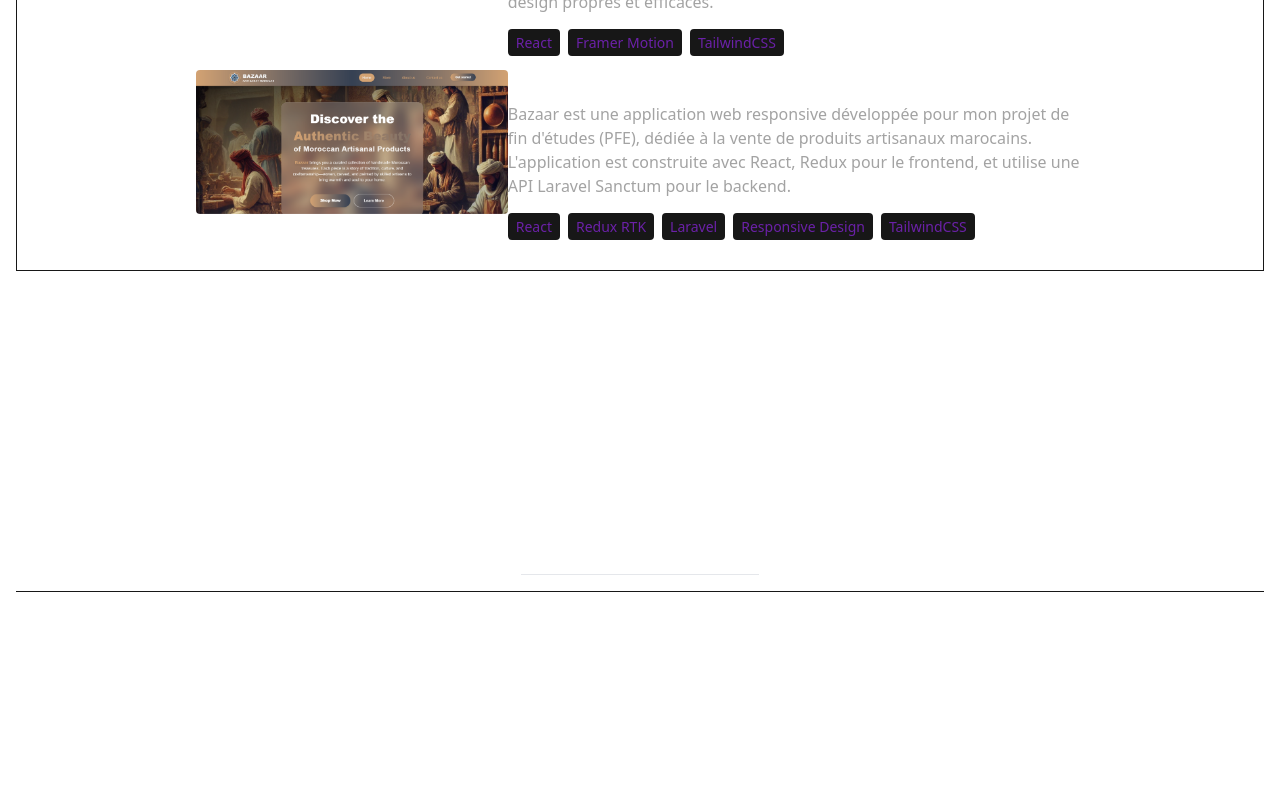
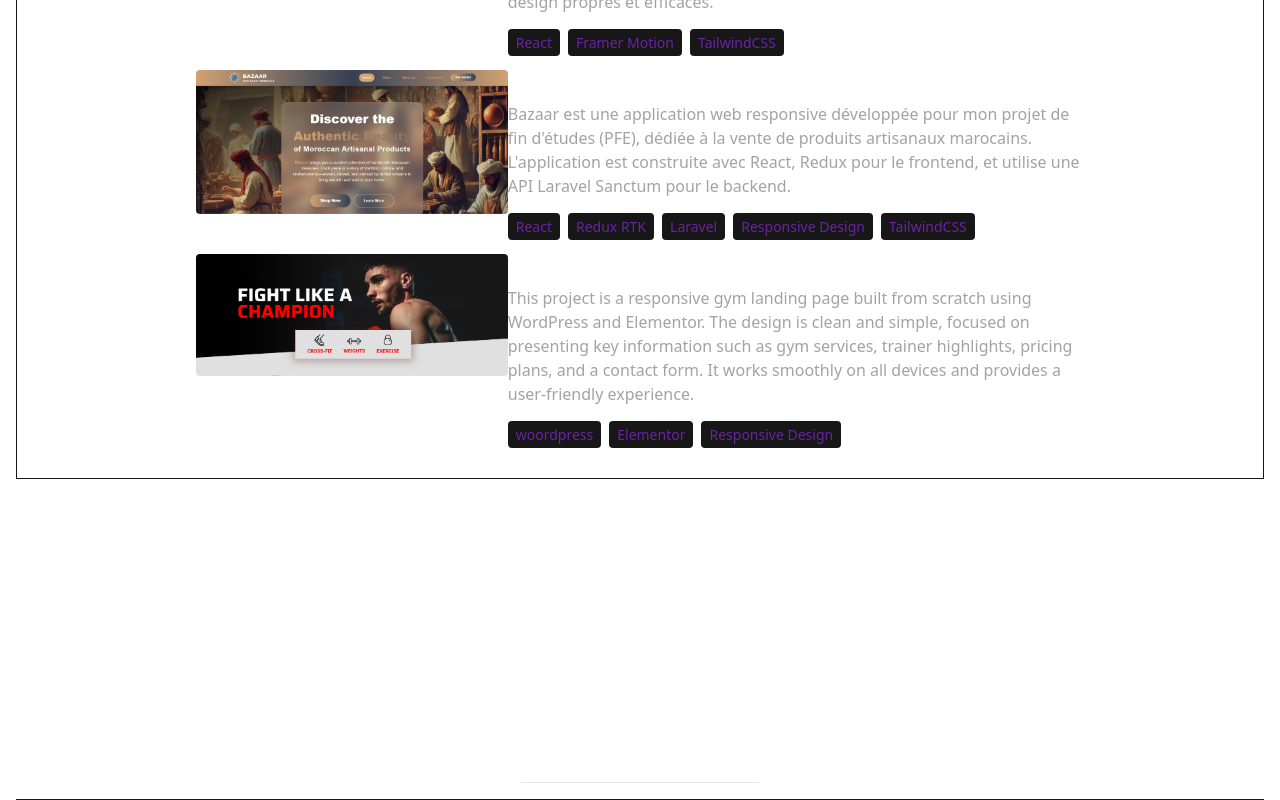
Before and after one commit to Messeddy1/PortFolio, a React (Vite) app: page / in a window 1280 px wide. Shown: the part 3460-4260 px from the top of the page. Before the commit the page ends 4052 px from the top, so only its background shows below. Built offline with nearby package versions, Linux system fonts and the light colour scheme.

Commit message:
Adds new project details and improves formatting
Introduces a new gym landing page project to showcase additional work.

Enhances the formatting of the existing project entries for better readability.

Updates the experience section to provide clearer task descriptions.

```diff
--- a/src/constants/index.js
+++ b/src/constants/index.js
@@ -1,6 +1,7 @@
 import project1 from "../assets/projects/project1.png";
 import project3 from "../assets/projects/project3.png";
 import project4 from "../assets/projects/bazaar.png";
+import landing from "../assets/projects/landing.png";
 export const HERO_CONTENT = `Développeur web enthousiaste et motivé, passionné par la création de solutions digitales modernes et performantes.
 J’aime apprendre, relever de nouveaux défis, et transformer des idées en projets concrets.
 
@@ -50,17 +51,42 @@ export const PROJECTS = [
       "Ce portfolio personnel met en valeur des projets et des compétences avec un design interactif et moderne. Il utilise Framer Motion pour des animations et des transitions fluides, offrant une expérience utilisateur dynamique. Tailwind CSS est utilisé pour un style rapide et réactif, garantissant que le portfolio soit agréable à regarder sur tous les appareils. Le projet met en avant des réalisations clés et intègre des principes de design propres et efficaces.",
     technologies: [" React", "Framer Motion", "TailwindCSS"],
   },
-  { title: "Bazaar", image: project4, url: "https://bazar.bazaarya.store", description: "Bazaar est une application web responsive développée pour mon projet de fin d'études (PFE), dédiée à la vente de produits artisanaux marocains. L'application est construite avec React, Redux pour le frontend, et utilise une API Laravel  Sanctum pour le backend.",
-    technologies: ["React", "Redux RTK", "Laravel", "Responsive Design" ,"TailwindCSS",], },
+  {
+    title: "Bazaar",
+    image: project4,
+    url: "https://bazar.bazaarya.store",
+    description:
+      "Bazaar est une application web responsive développée pour mon projet de fin d'études (PFE), dédiée à la vente de produits artisanaux marocains. L'application est construite avec React, Redux pour le frontend, et utilise une API Laravel  Sanctum pour le backend.",
+    technologies: [
+      "React",
+      "Redux RTK",
+      "Laravel",
+      "Responsive Design",
+      "TailwindCSS",
+    ],
+  },
+  {
+    title: "Gym Landing Page ",
+    image: landing,
+    url: "https://stupefying-skimmer-be6553.instawp.xyz/",
+    description:
+      "This project is a responsive gym landing page built from scratch using WordPress and Elementor. The design is clean and simple, focused on presenting key information such as gym services, trainer highlights, pricing plans, and a contact form. It works smoothly on all devices and provides a user-friendly experience.",
+    technologies: [
+      "woordpress",
+      "Elementor",
+      "Responsive Design",
+    ],
+  },
 ];
-export const EXPERIENCE=[
+export const EXPERIENCE = [
   {
     year: "2025 - continue",
     role: "développeur",
     company: "RED WALLS",
-    tasks:"J'ai récemment commencé une formation de 3 mois chez RED WALLS en tant que développeur WordPress, en me concentrant sur Elementor, Avada et Rey. Je suis toujours en formation, et je développe mes compétences en frontend et backend.",
+    tasks:
+      "J'ai récemment commencé une formation de 3 mois chez RED WALLS en tant que développeur WordPress, en me concentrant sur Elementor, Avada et Rey. Je suis toujours en formation, et je développe mes compétences en frontend et backend.",
   },
-]
+];
 export const CONTACT = {
   address: "CM BLOCK 2 APT 15 DAWDIYAT MARRAKECH ",
   phoneNo: "+212-669499842",
```
Also changed, not shown: src/assets/projects/landing.png (added).
